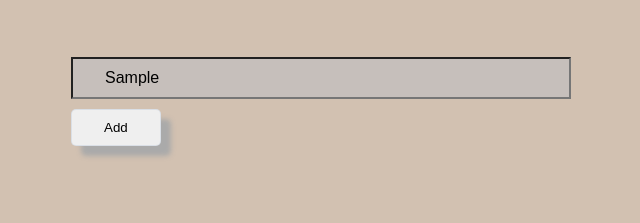
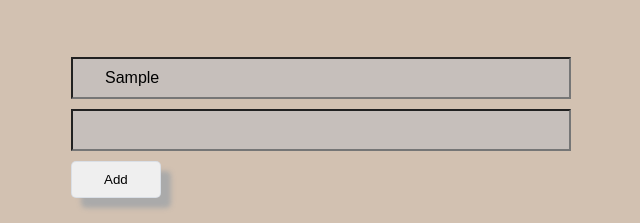
Before and after one commit to TinaJuren/help-me-choose, a plain HTML site: page index.html in a window 1280 px wide. Both pictures are taken after typing "Sample" into the empty fields and a click on the button "Add". Shown: the part 538-761 px from the top of the page, without its empty margins (319-959 px from the left). Drawn offline with nearby package versions, Linux system fonts and the light colour scheme.

Commit message:
Add Javascript

```diff
--- a/index.html
+++ b/index.html
@@ -17,6 +17,8 @@
         <button class="add-option">Add</button>
       </div>
     </div>
+    <div class="result-section">
+    </div>
     <button>Go!</button>
     <div>
     <h3>Satisfied with the word?</h3>
@@ -27,5 +29,15 @@
     </div>
   </div>
   <script src="https://code.jquery.com/jquery-3.3.1.min.js"></script>
+  <script>
+  $ (function() {
+    $('.result-section').hide()
+
+    var add_option = function() {
+      $('.inputs').append('<input></input>')
+    }
+    $('.add-option').click(add_option)
+  })
+  </script>
   </body>
 </html>
```
